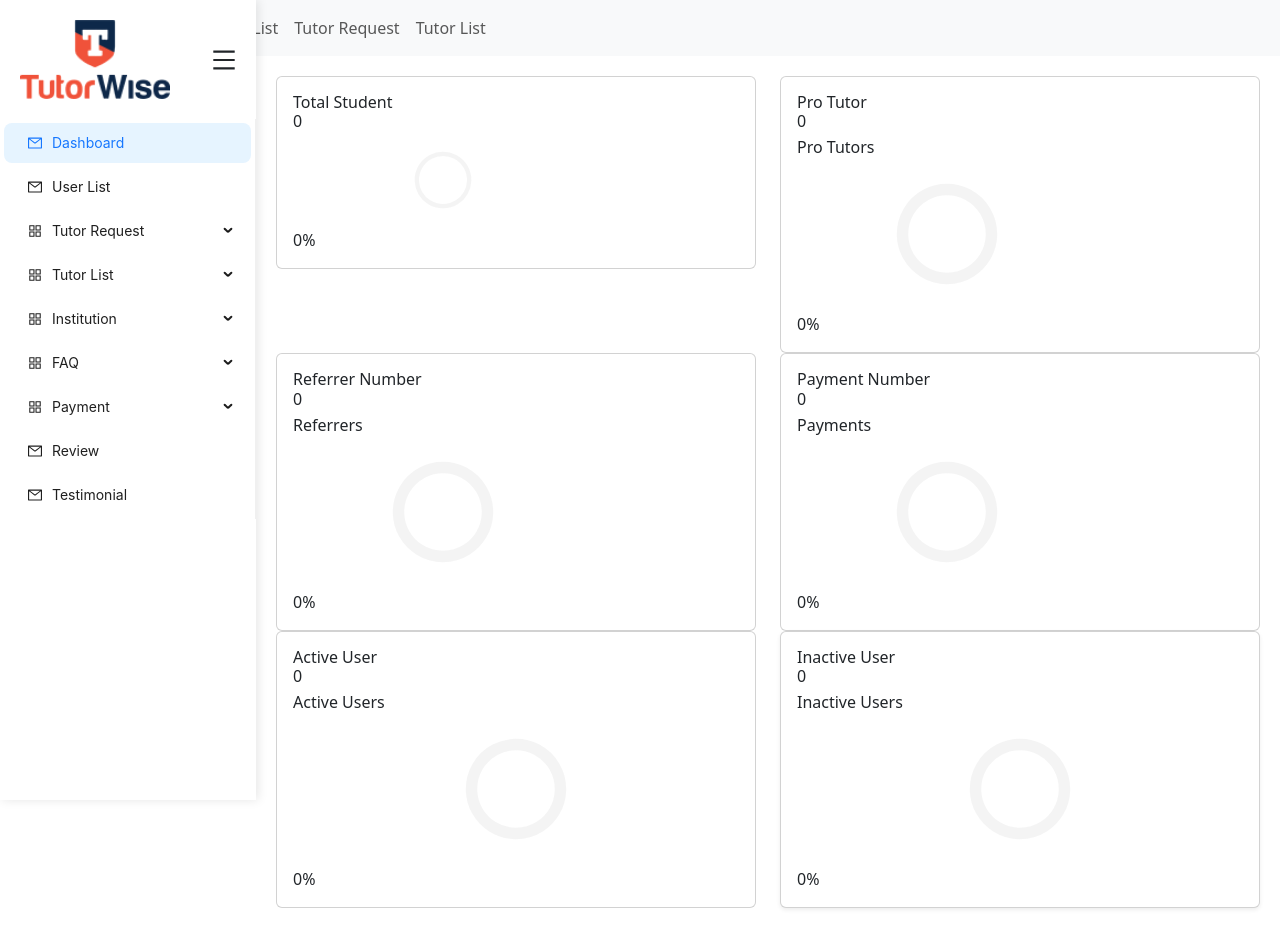
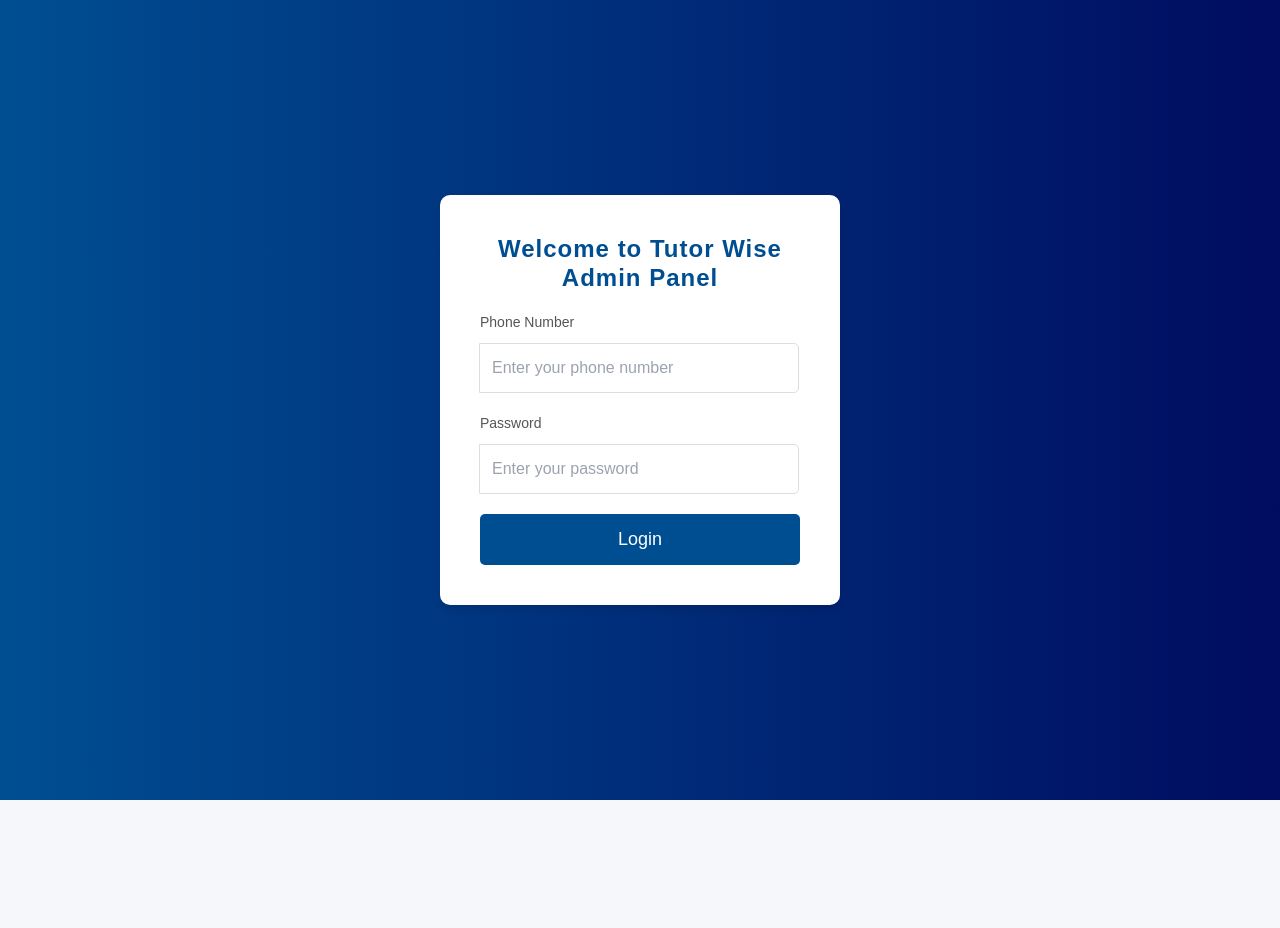
Before and after one commit to marnf/tutor-wise-admin-template-with-react, a React (Vite) app: page / in a window 1280 px wide. After the commit the page ends 800 px from the top, so only its background shows below. Built offline with nearby package versions, Linux system fonts and the light colour scheme; no server answers.

Commit message:
login page made

```diff
--- a/src/Components/SideNavBar/SideNavBar.jsx
+++ b/src/Components/SideNavBar/SideNavBar.jsx
@@ -13,13 +13,13 @@
   {
     key: '2',
     icon: <MailOutlined />,
-    label: <Link to="/userlist">User List</Link>,
+    label: <Link to="/home/userlist">User List</Link>,
   },
   {
     icon: <AppstoreOutlined />,
     label: 'Tutor Request',
     children: [
-      { key: '3-1', label: <Link to="/pending-tutor-request">Pending Tutor Request</Link> },
+      { key: '3-1', label: <Link to="/home/pending-tutor-request">Pending Tutor Request</Link> },
       { key: '3-2', label: <Link to="/approved-tutor-request">Approved Tutor Request</Link> },
       { key: '3-3', label: <Link to="/pending-higher-tutor-request">Pending Higher Tutor Request</Link> },
       { key: '3-4', label: <Link to="/approved-higher-tutor-request">Approved Higher Tutor Request</Link> },
--- a/src/Pages/Home/Home.jsx
+++ b/src/Pages/Home/Home.jsx
@@ -1,11 +1,10 @@
 import React, { useState } from 'react';
-import { Outlet } from 'react-router-dom'; // Import Outlet
+import { Outlet } from 'react-router-dom'; // Import Outlet to render child routes
 import SideNavBar from '../../Components/SideNavBar/SideNavBar';
 import Header from '../../Components/Header/Header';
 
 const Home = () => {
   const [isSidebarOpen, setIsSidebarOpen] = useState(true); // Default to open
-
   const toggleSidebar = () => {
     setIsSidebarOpen(!isSidebarOpen);
   };
--- /dev/null
+++ b/src/Pages/LoginPage/LoginPage.css
@@ -0,0 +1,84 @@
+/* Global Styles */
+body {
+    margin: 0;
+    font-family: 'Arial', sans-serif;
+    background-color: #f5f7fa; /* Light background color for a clean look */
+  }
+
+  /* Login Container */
+  .login-container {
+    display: flex;
+    justify-content: center;
+    align-items: center;
+    height: 100vh;
+    background-color: #004e92; /* Dark blue color for background */
+    background-image: linear-gradient(to right, #004e92, #000c60); /* Gradient */
+  }
+
+  /* Login Box */
+  .login-box {
+    background-color: white;
+    padding: 40px;
+    border-radius: 10px;
+    box-shadow: 0 4px 6px rgba(0, 0, 0, 0.1);
+    width: 100%;
+    max-width: 400px;
+    text-align: center;
+  }
+
+  /* Header Text */
+  .login-header {
+    font-size: 24px;
+    color: #004e92; /* Matching the primary color */
+    margin-bottom: 20px;
+    font-weight: 600;
+    letter-spacing: 1px;
+  }
+
+  /* Input Group */
+  .input-group {
+    margin-bottom: 20px;
+    text-align: left;
+  }
+
+  .input-group label {
+    font-size: 14px;
+    color: #555;
+    margin-bottom: 5px;
+    display: block;
+  }
+
+  .input-group input {
+    width: 100%;
+    padding: 12px;
+    font-size: 16px;
+    border: 1px solid #ddd;
+    border-radius: 5px;
+    margin-top: 5px;
+  }
+
+  .input-group input:focus {
+    outline: none;
+    border-color: #004e92; /* Blue border color on focus */
+  }
+
+  /* Submit Button */
+  .login-btn {
+    width: 100%;
+    padding: 12px;
+    background-color: #004e92; /* Matching the background color */
+    color: white;
+    font-size: 18px;
+    border: none;
+    border-radius: 5px;
+    cursor: pointer;
+    transition: background-color 0.3s ease;
+  }
+
+  .login-btn:hover {
+    background-color: #003366; /* Darker blue on hover */
+  }
+
+  .login-btn:active {
+    background-color: #002244; /* Even darker blue on click */
+  }
--- /dev/null
+++ b/src/Pages/LoginPage/LoginPage.jsx
@@ -0,0 +1,55 @@
+import React, { useState } from "react";
+import { useNavigate } from "react-router-dom";
+import './LoginPage.css';
+
+const LoginPage = () => {
+  const [phoneNumber, setPhoneNumber] = useState("");
+  const [password, setPassword] = useState("");
+  const navigate = useNavigate();
+
+  const handleSubmit = (e) => {
+    e.preventDefault();
+
+    // Static login credentials
+    if (phoneNumber === "01300000000" && password === "1234") {
+      navigate("/home");
+    } else {
+      alert("Invalid login credentials!");
+    }
+  };
+
+  return (
+    <div className="login-container">
+      <div className="login-box">
+        <h1 className="login-header">Welcome to Tutor Wise Admin Panel</h1>
+        <form onSubmit={handleSubmit} className="login-form">
+          <div className="input-group">
+            <label htmlFor="phoneNumber">Phone Number</label>
+            <input
+              type="text"
+              id="phoneNumber"
+              placeholder="Enter your phone number"
+              value={phoneNumber}
+              onChange={(e) => setPhoneNumber(e.target.value)}
+              required
+            />
+          </div>
+          <div className="input-group">
+            <label htmlFor="password">Password</label>
+            <input
+              type="password"
+              id="password"
+              placeholder="Enter your password"
+              value={password}
+              onChange={(e) => setPassword(e.target.value)}
+              required
+            />
+          </div>
+          <button type="submit" className="login-btn">Login</button>
+        </form>
+      </div>
+    </div>
+  );
+};
+
+export default LoginPage;
```
Also changed, not shown: src/main.jsx (+18 -25 lines).
